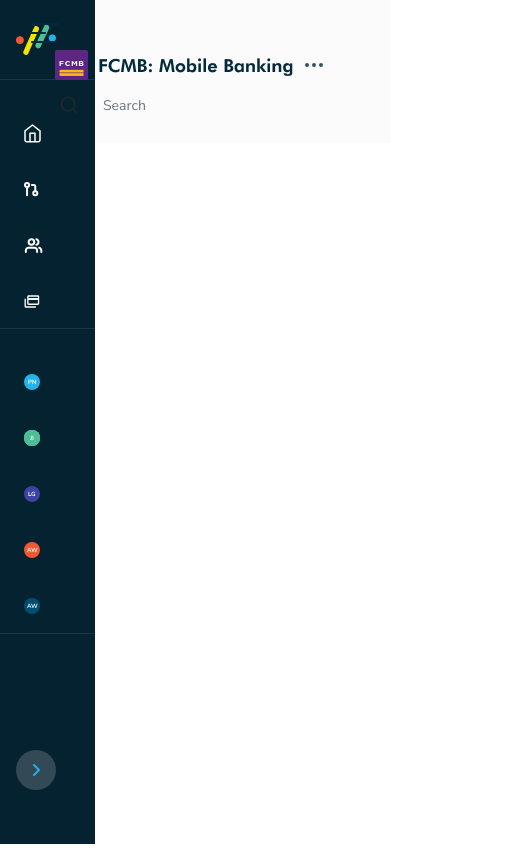
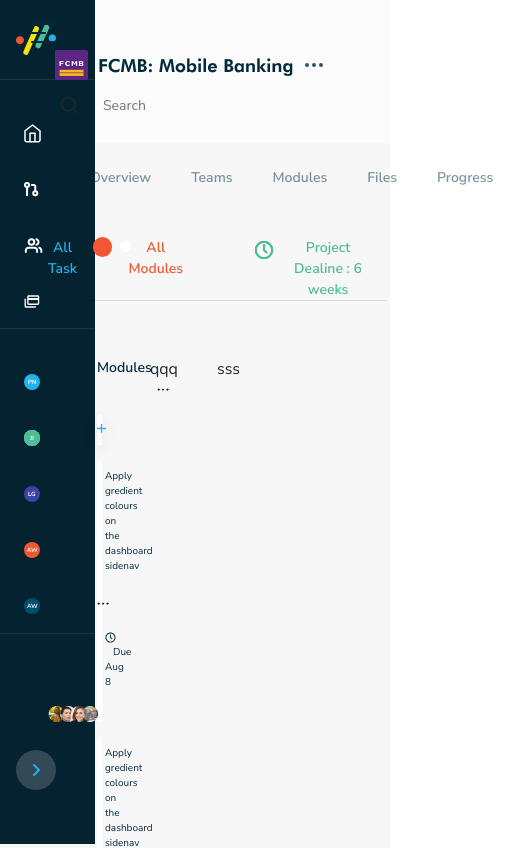
Before and after one commit to Alphajeez96/mobile-banking, a Vue app: page /page2 in a window 390 px wide. Shown: the top 848 px of the page, 513 px wide, since content can reach past the window. Built offline with nearby package versions, Linux system fonts and the light colour scheme.

Commit message:
top nav optimized

```diff
--- a/src/App.vue
+++ b/src/App.vue
@@ -2,22 +2,20 @@
   <div id="app">
     <sidenav></sidenav>
     <mnav></mnav>
-
     <router-view />
   </div>
 </template>
 
 <style>
-@import url('https://fonts.googleapis.com/css2?family=Mulish:wght@800&family=Nunito+Sans:wght@300;400;600&display=swap');
+@import url("https://fonts.googleapis.com/css2?family=Mulish:wght@800&family=Nunito+Sans:wght@300;400;600&display=swap");
 :root {
   --background-color: #f7f7f7;
-  --muli-font: 'Mulish', sans-serif;
+  --muli-font: "Mulish", sans-serif;
   --primary-font-family: "Nunito Sans", sans-serif;
   --main-font-size: 14px;
   --primary-font-10: 10px;
   --primary-font-size: 14px;
   --primary-font-size: 18px;
-
 }
 #app {
   font-family: var(--primary-font-family);
--- a/src/components/Layout/backlog.vue
+++ b/src/components/Layout/backlog.vue
@@ -3,8 +3,8 @@
     <!-- Backlog Header COumn here -->
     <div class="col">
       <div class="row header">
-        <div class="col-2">Backlog</div>
-        <div class="col">
+        <div class="col-2">{{title}}</div>
+        <div class="col dots">
           <svg
             xmlns="http://www.w3.org/2000/svg"
             width="12"
@@ -139,6 +139,7 @@
 <script>
 export default {
   name: "backlog",
+    props: ["title"],
   data() {
     return {
       date: "Aug 8",
@@ -197,4 +198,8 @@
   font-size: 10px;
   color: #a5a4a4;
 }
+.dots{
+  position: relative;
+  left: 60px;
+}
 </style>
--- a/src/components/Layout/todos.vue
+++ b/src/components/Layout/todos.vue
@@ -4,7 +4,7 @@
     <div class="col">
       <div class="row header">
         <div>{{title}}</div>
-        <div class="col">
+        <div class="col dots">
           <svg
             xmlns="http://www.w3.org/2000/svg"
             width="12"
@@ -78,4 +78,8 @@
   font-size: var(--main-font-size);
   font-weight: Bold;
 }
+.dots{
+  position: relative;
+  left: 40px;
+}
 </style>
--- a/src/components/page1/page1.vue
+++ b/src/components/page1/page1.vue
@@ -1,11 +1,12 @@
 <template>
   <div>
+
     <topnav></topnav>
 
     <div class="container mt-4 ">
       <div class="row row-cols-5 main ml-5 pl-1">
         <!-- Backlog here -->
-        <backlog></backlog>
+        <backlog title="Backlog"></backlog>
 
         <!-- Todo Header Column here -->
         <div class="col">
@@ -40,5 +41,11 @@
     backlog,
     todo,
   },
+  data(){
+    return {
+      url: 'https://res.cloudinary.com/alphajeez/image/upload/v1597615351/user1_vlpp2n.png'
+    }
+  }
+
 };
 </script>
--- a/src/components/page2/page2.vue
+++ b/src/components/page2/page2.vue
@@ -0,0 +1,45 @@
+<template>
+  <div>
+
+    <topnav></topnav>
+
+    <div class="container mt-4 ">
+      <div class="row row-cols-5 main ml-5 pl-1">
+
+      <div class="col-md-3">
+         <!-- Backlog here -->
+        <backlog title="Modules"></backlog>
+      </div>
+
+      <div class="col-md-4">
+      qqq
+      </div>
+
+         <div class="col-md-4">
+      sss
+      </div>
+
+
+        <!-- Todo Header Column here -->
+
+
+      </div>
+    </div>
+  </div>
+</template>
+
+<script>
+import mnav from '../partials/navbar'
+import topnav from "../partials/topnav2";
+import backlog from "../Layout/backlog";
+import todo from "../Layout/todos";
+export default {
+  name: "page1",
+  components: {
+      mnav,
+    topnav,
+    backlog,
+    todo,
+  },
+};
+</script>
--- a/src/components/partials/navbar.vue
+++ b/src/components/partials/navbar.vue
@@ -199,7 +199,7 @@
                 </button>
               </li>
 
-<!-- Medal  -->
+              <!-- Medal  -->
               <li class="mx-3">
                 <span>
                   <svg
@@ -230,7 +230,7 @@
                 </span>
               </li>
 
-<!-- Profile display here -->
+              <!-- Profile display here -->
               <li class="mx-3 userprofile">
                 <img :src="user.path" alt="user" />
               </li>
@@ -340,7 +340,7 @@
 .userprofile {
   position: relative;
   bottom: 2px;
-  right: -12px
+  right: -12px;
 }
 svg {
   cursor: pointer;
--- a/src/components/partials/topnav2.vue
+++ b/src/components/partials/topnav2.vue
@@ -18,7 +18,7 @@
                 <li>{{tab}}</li>
               </a>
             </ul>
-            <component :is="selected" class="tab"></component>
+             <!-- <component :is="selected" class="tab"></component> -->
           </div>
         </div>
 
@@ -26,7 +26,7 @@
         <div class="col-md-6 col-lg-6 mt-4 d-flex flex-row ">
         <div class="mx-3 "></div>
          <!-- Toggle Switch  here -->
-        <p class="mx-3 task">All Task</p>
+        <p class="mx-3 task" >All Task</p>
         <label class="switch ">
           <input type="checkbox" checked />
           <span class="slider round"></span>
--- a/src/router/index.js
+++ b/src/router/index.js
@@ -15,7 +15,7 @@
         component: Home
     },
     {
-        path: '/about',
+        path: '/page2',
         name: 'About',
         // route level code-splitting
         // this generates a separate chunk (about.[hash].js) for this route
--- a/src/views/About.vue
+++ b/src/views/About.vue
@@ -1,5 +1,16 @@
 <template>
-  <div class="about">
-    <h1>This is an about page</h1>
+  <div>
+<page2></page2>
   </div>
 </template>
+
+<script>
+import  page2 from '@/components/page2/page2'
+
+export default {
+  name: 'About',
+  components: {
+    page2
+  }
+}
+</script>
```
